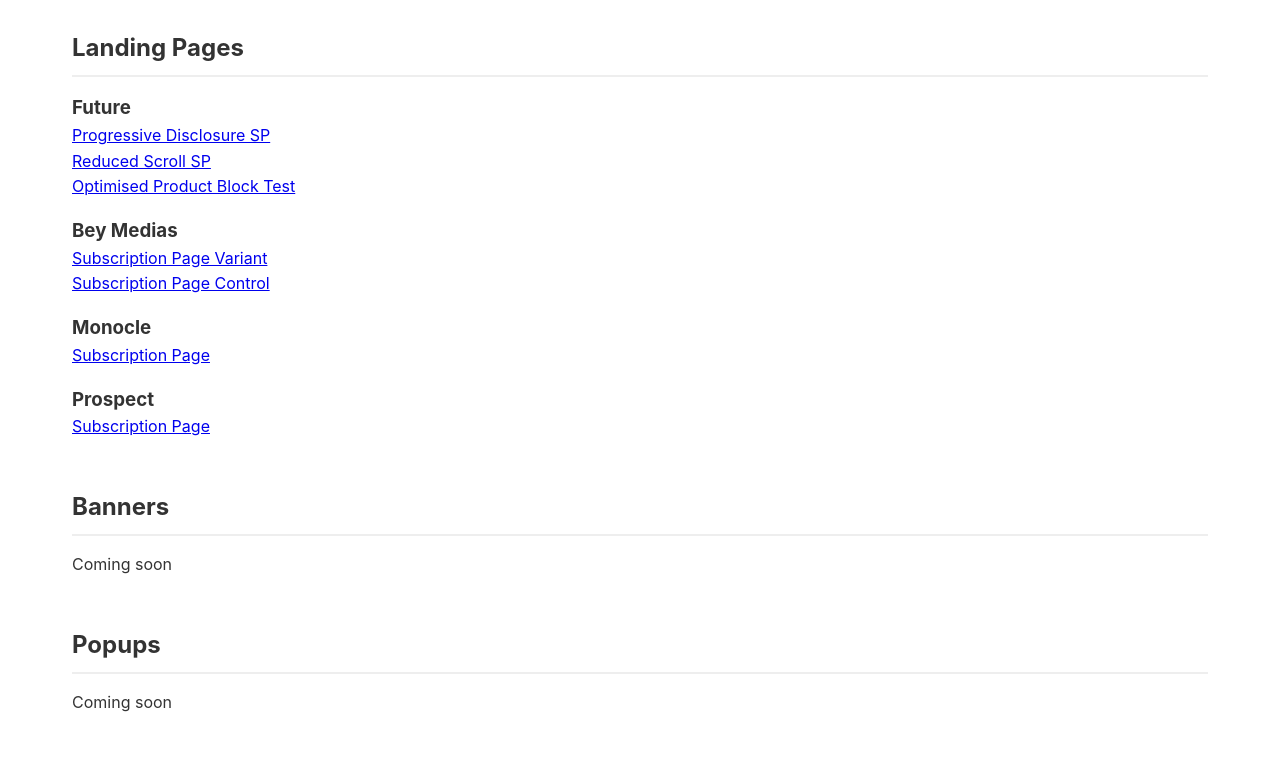
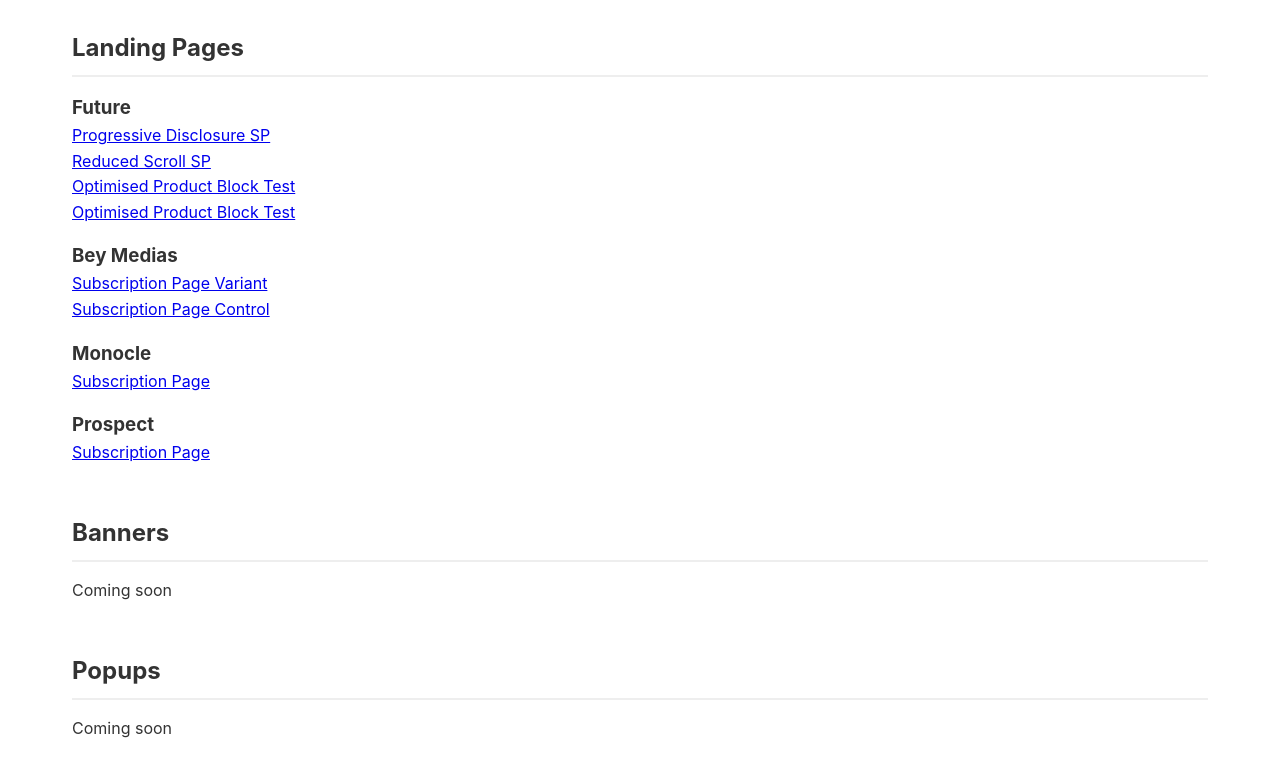
Before and after one commit to amy-fID/amy-fID.github.io, a plain HTML site: page index.html in a window 1280 px wide. Shown: the part 120-896 px from the top of the page. Drawn offline with Linux system fonts and the light colour scheme.

Commit message:
index with winter sale file edit

```diff
--- a/index.html
+++ b/index.html
@@ -32,6 +32,8 @@
             <a href="landing-pages/future/reduced-scroll-op.html">Reduced Scroll SP</a>
             <br>
             <a href="landing-pages/future/testimonial-test.html">Optimised Product Block Test</a>
+            <br>
+            <a href="landing-pages/future/winter-sale.html">Optimised Product Block Test</a>
         </div>
         <div class="client-divider">
             <h3>Bey Medias</h3>
```
